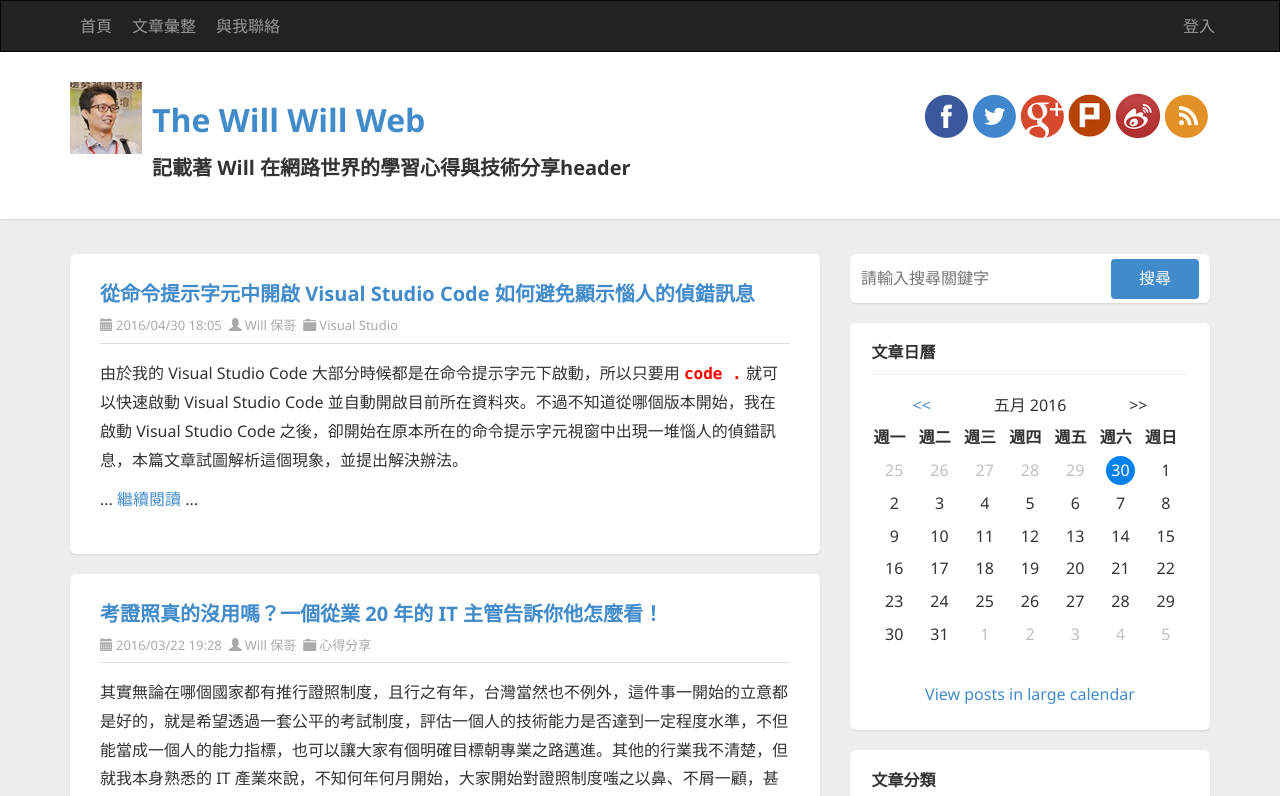
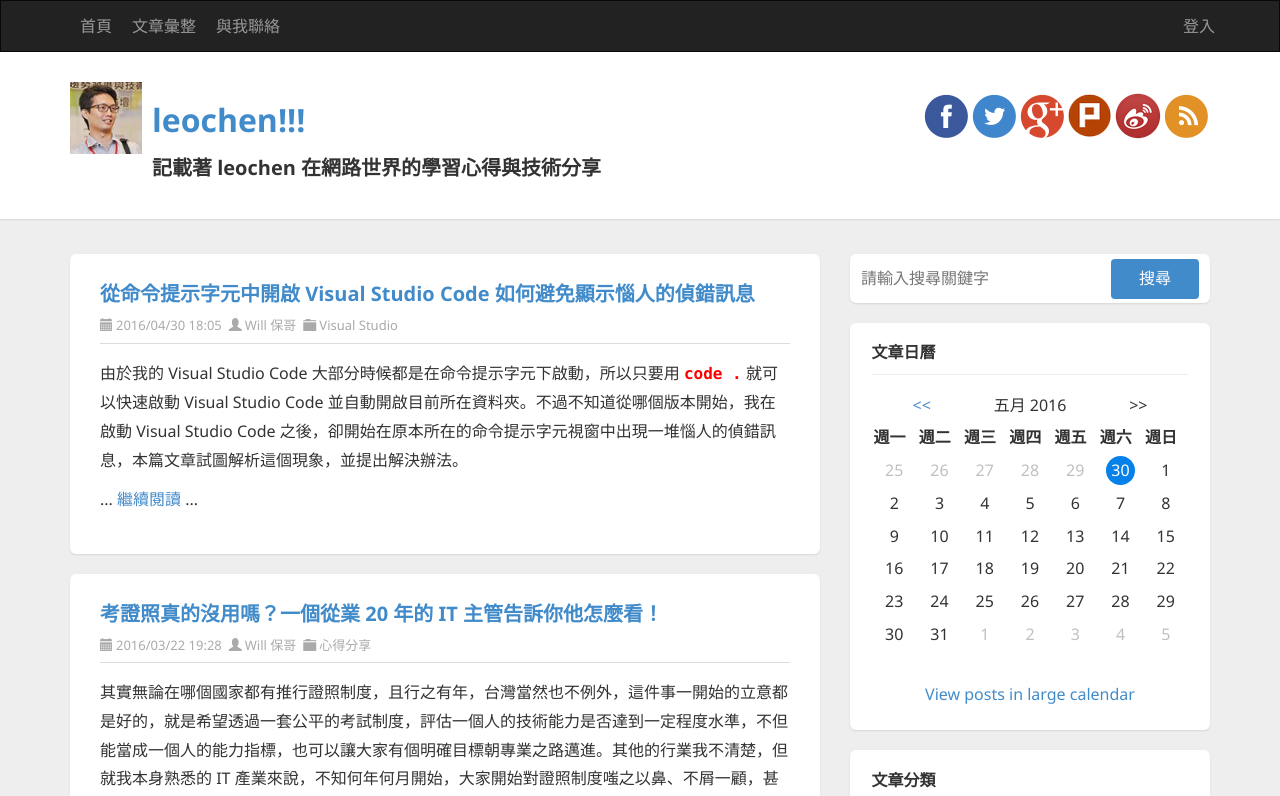
Before and after one commit to leochen1/angular2_160930, an Angular app: page / in a window 1280 px wide. Shown: the top 796 px of the page. Built offline with nearby package versions, Linux system fonts and the light colour scheme.

Commit message:
練習使用 內嵌繫結 (Interpolation) 與 屬性繫結 (Property Binding)

```diff
--- a/src/app/header/header.component.html
+++ b/src/app/header/header.component.html
@@ -25,11 +25,11 @@
       <div class="title-wrapper">
         <div class="container">
 
-          <img src="/assets/images/logo.png" class="pull-left logo" alt="The Will Will Web">
+          <img src="/assets/images/logo.png" [title]="title" class="pull-left logo" alt="The Will Will Web">
 
           <div class="pull-left">
-            <h1><a href="http://blog.miniasp.com/">The Will Will Web</a></h1>
-            <h3>記載著 Will 在網路世界的學習心得與技術分享header</h3>
+            <h1><a [href]="titleurl">{{title}}</a></h1>
+            <h3 [innerHTML]="subtitle"></h3>
           </div>
 
           <div id="social-icons" class="pull-right social-icon">
--- a/src/app/header/header.component.ts
+++ b/src/app/header/header.component.ts
@@ -7,6 +7,10 @@
 })
 export class HeaderComponent implements OnInit {
 
+  title = "leochen!!!";
+  titleurl = "http://google.com.tw";
+  subtitle = "記載著 leochen 在網路世界的學習心得與技術分享";
+
   constructor() { }
 
   ngOnInit() {
```
